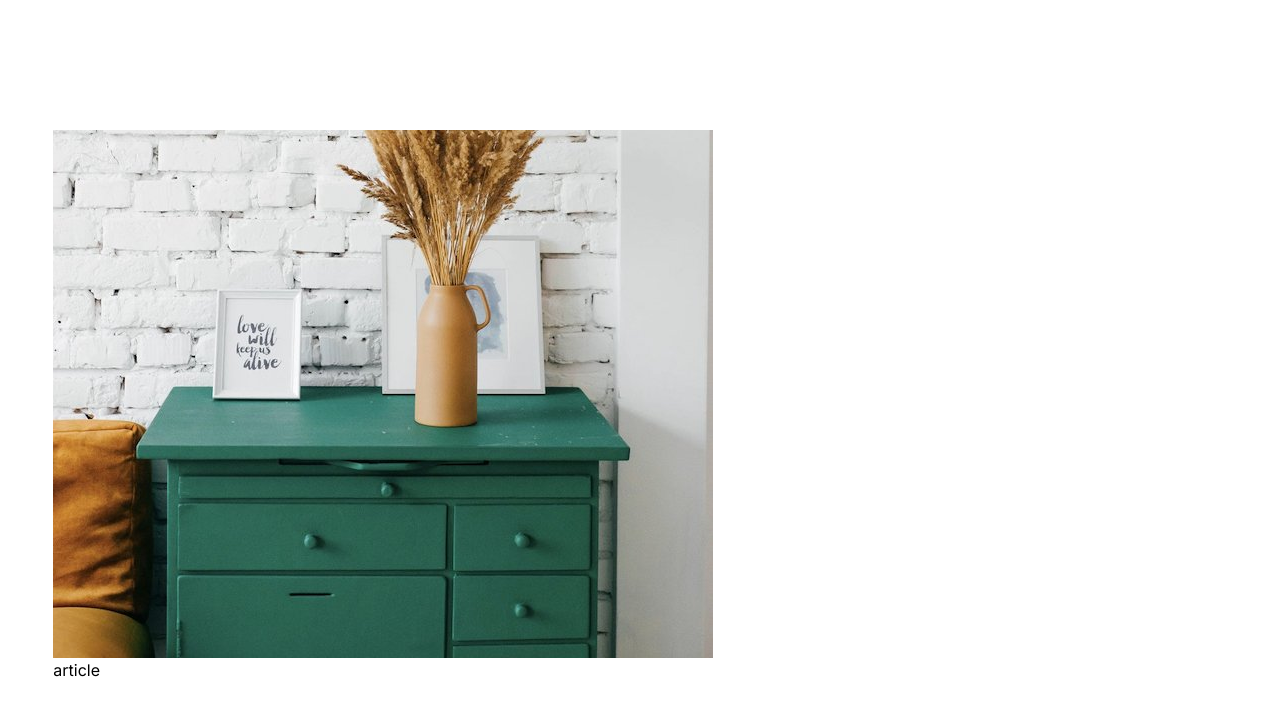
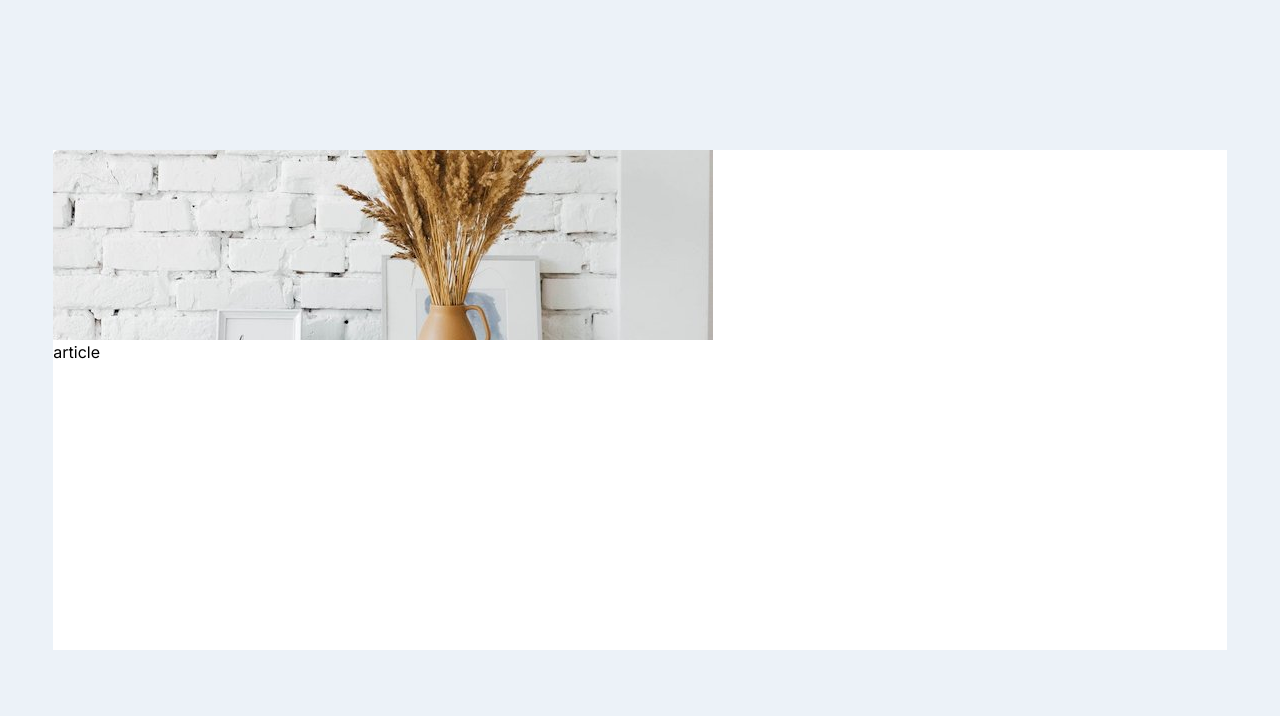
Before and after one commit to konraddissake1808/article-preview-component, a Next.js app in the folder article-preview-component/: page / in a window 1280 px wide. Shown: the top 716 px of the page. Built offline with nearby package versions, Linux system fonts and the light colour scheme.

Commit message:
Added custom style to the tailwind.config.ts file

```diff
--- a/article-preview-component/src/app/components/article/_components/_image/index.tsx
+++ b/article-preview-component/src/app/components/article/_components/_image/index.tsx
@@ -4,8 +4,8 @@ import drawerImage from '../../../../../../public/drawers.jpg'
 
 function ProductImage() {
   return (
-    <div>
-        <Image src={drawerImage} alt=''/>
+    <div className='h-[190px] overflow-hidden rounded-t-md'>
+        <Image src={drawerImage} className='bg-cover bg-center' alt=''/>
     </div>
   )
 }
--- a/article-preview-component/src/app/components/article/index.tsx
+++ b/article-preview-component/src/app/components/article/index.tsx
@@ -3,7 +3,7 @@ import ProductImage from './_components/_image'
 
 function Article() {
   return (
-    <div className='w-11/12 h-[540px]'>
+    <div className='w-11/12 h-[500px] bg-white'>
         <ProductImage />
         <p>article</p>
     </div>
--- a/article-preview-component/src/app/page.tsx
+++ b/article-preview-component/src/app/page.tsx
@@ -3,7 +3,7 @@ import Article from "./components/article";
 
 export default function Home() {
   return (
-    <main className="flex h-screen flex-col items-center justify-center">
+    <main className="flex h-screen flex-col items-center justify-center bg-light-grayish-blue">
       <Article />
     </main>
   );
--- a/article-preview-component/tailwind.config.ts
+++ b/article-preview-component/tailwind.config.ts
@@ -7,6 +7,23 @@ const config: Config = {
     "./src/app/**/*.{js,ts,jsx,tsx,mdx}",
   ],
   theme: {
+    screens: {
+      'xs': '320px',
+      'sm': '375px',
+      'md': '425px',
+      'lg': '768px',
+      'xl': '1024px',
+      '2xl': '1440px',
+      '3xl': '2560px',
+      },
+    colors: {
+      'very-dark-grayish-blue': 'hsl(217, 19%, 35%)',
+      'desaturated-dark-blue': 'hsl(214, 17%, 51%)',
+      'grayish-blue': 'hsl(212, 23%, 69%)',
+      'light-grayish-blue': 'hsl(210, 46%, 95%)',
+      'white': '#ffffff',
+      'black': '#000000',
+    },
     extend: {
       backgroundImage: {
         "gradient-radial": "radial-gradient(var(--tw-gradient-stops))",
```
